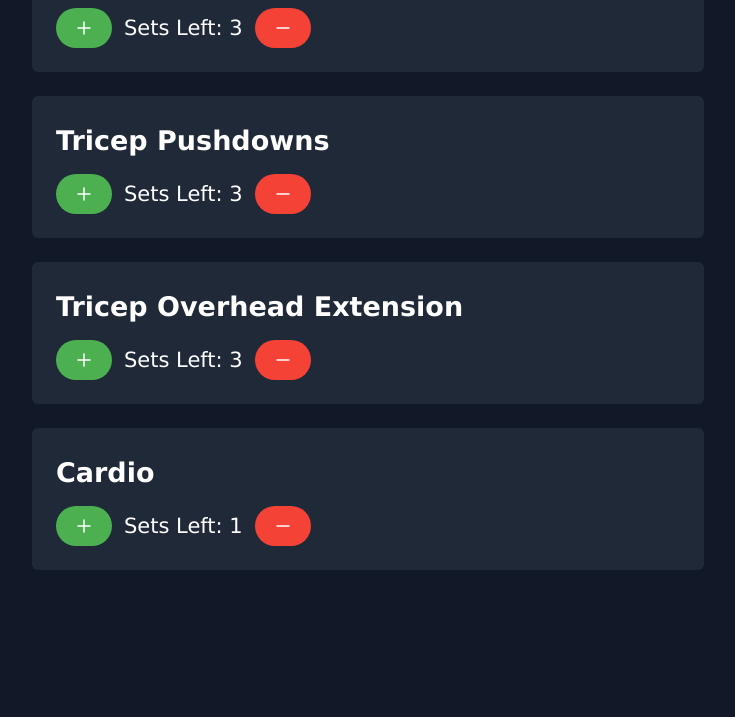
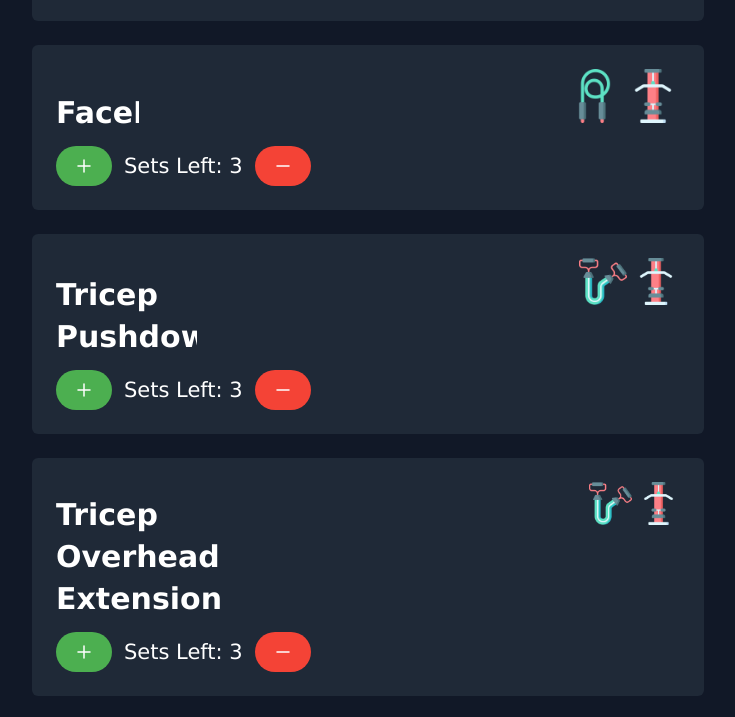
Before and after one commit to moodynooby/Workout-Tracker, a plain HTML site: page index.html in a window 1280 px wide. Shown: the part 636-1353 px from the top of the page, without its empty margins (272-1007 px from the left). Before the commit the page ends 1230 px from the top, so only its background shows below. Drawn offline with nearby package versions, Linux system fonts and the light colour scheme.

Commit message:
feat(ui): add exercise icons and improve exercise display styling
- Add new exercise icon PNG files for various muscle groups
- Update exercise template to display icons alongside exercise names
- Add CSS styling for icon containers and exercise boxes
- Modify data loading to preserve icon assignments when loading saved workouts

```diff
--- a/index.css
+++ b/index.css
@@ -15,6 +15,7 @@ html {
     transform: translateY(0);
   }
 }
+
 @keyframes fadeOut {
   to {
     opacity: 0;
@@ -26,6 +27,7 @@ html {
     transform: translateY(0);
   }
 }
+
 #server-iframe {
   border: orange;
   width: 70%;
@@ -34,19 +36,23 @@ html {
   text-align: center;
   margin-left: 15%;
 }
+
 @keyframes shimmer {
   0% {
     background-position: -200px 0;
   }
+
   100% {
     background-position: 200px 0;
   }
 }
+
 #set-counter {
   animation: shimmer 5 ease-in-out 0.5 infinite forwards ease-in-out;
 }
 
 @keyframes bounce {
+
   0%,
   20%,
   50%,
@@ -54,14 +60,46 @@ html {
   100% {
     transform: translateY(0);
   }
+
   40% {
     transform: translateY(-30px);
   }
+
   60% {
     transform: translateY(-15px);
   }
 }
+
 .bounce {
   animation: bounce 2s ease-in-out infinite;
   transform-origin: center bottom;
 }
+
+.icon-container {
+  display: inline-flex;
+  align-items: baseline;
+  flex-direction: row;
+  flex-wrap: wrap;
+  max-width: fit-content;
+  justify-content: flex-end;
+  gap: 5px;
+}
+
+.icon {
+  width: 10%;
+  height: 10%;
+}
+
+.exercise-box:hover {
+  transform: translateY(-5px);
+}
+
+.exercise-box {
+  width: 100%;
+}
+
+.ex-name {
+  margin-right: 5px;
+  width: max-content;
+  overflow: scroll;
+}
--- a/index.html
+++ b/index.html
@@ -38,10 +38,10 @@
   <div class="hidden" id="server-iframe">
     <button id="editBtn" class="mt-6 w-full p-2 bg-yellow-500 text-black font-bold rounded">🛠️ Edit
       Workout</button>
-    <button id="resetBtn" class="mt-6 w-full p-2 bg-red-500 text-black font-bold rounded" onclick="resetWorkout()">🔄
+    <button id="resetBtn" class="mt-6 w-full p-2 bg-red-500 text-black font-bold rounded" onclick="resetWorkout(data)">🔄
       Reset
       Workout</button>
-    <button id="newCycle" class="mt-6 w-full p-2 bg-green-500 text-black font-bold rounded" onclick="newCycle()">🔄
+    <button id="newCycle" class="mt-6 w-full p-2 bg-green-500 text-black font-bold rounded" onclick="newCycle(data)">🔄
       New Cycle
     </button>
     <div id="editor" class="hidden mt-4">
@@ -53,7 +53,12 @@
   <template id="exercises-template">
     <div class="bg-gray-800 p-4 rounded exercise-box" data-ex="{i}">
       <div class="flex justify-between items-center mb-2 items-baseline">
-        <span class="font-bold text-lg">${ex.name}</span>
+        <span class="font-bold ex-name text-xl">${ex.name}</span>
+        <span class="font-bold icon-container"><img class="icon" src="/icons/${ex.icon_id}.png" >
+            <img class="icon" src="/icons/${ex.icon_alt}.png" alt="">
+
+        </span>
+
       </div>
       <div class="flex space-x-2">
 
@@ -93,37 +98,37 @@
         {
           name: "TRICEST",
           exercises: [
-            { name: "Chest Press", sets: 3, reps: 10, completedSets: 0 },
-            { name: "Chest Fly", sets: 3, reps: 10, completedSets: 0 },
-            { name: "FacePulls", sets: 3, reps: 10, completedSets: 0 },
-            { name: "Tricep Pushdowns ", sets: 3, reps: 10, completedSets: 0 },
-            { name: "Tricep Overhead Extension ", sets: 3, reps: 10, completedSets: 0 },
-            { name: "Cardio", sets: 1, reps: 10, completedSets: 0 }
+            { name: "Chest Press", sets: 3, reps: 10, completedSets: 0, icon_id: "chest_1" },
+            { name: "Chest Fly", sets: 3, reps: 10, completedSets: 0, icon_id: "chest_1" },
+            { name: "FacePulls", sets: 3, reps: 10, completedSets: 0, icon_id: "cable_1" ,icon_alt:"cable_3"},
+            { name: "Tricep Pushdowns ", sets: 3, reps: 10, completedSets: 0, icon_id: "cable_2" ,icon_alt:"cable_3"},
+            { name: "Tricep Overhead Extension ", sets: 3, reps: 10, completedSets: 0, icon_id: "cable_2",icon_alt:"cable_3" },
+            { name: "Cardio", sets: 1, reps: 10, completedSets: 0, icon_id: "cardio_2" }
           ]
         },
         {
           name: "BIBACK",
           exercises: [
-            { name: "Lat Pulldown", sets: 3, reps: 12, completedSets: 0 },
-            { name: "Seated Row", sets: 3, reps: 12, completedSets: 0 },
-            { name: "Preacher", sets: 3, reps: 12, completedSets: 0 },
-            { name: "Cable Band Pull Aparts", sets: 3, reps: 12, completedSets: 0 },
-            { name: "Cable Hammer Curl", sets: 3, reps: 12, completedSets: 0 },
-            { name: "Cardio", sets: 1, reps: 10, completedSets: 0 }
+            { name: "Lat Pulldown", sets: 3, reps: 12, completedSets: 0, icon_id: "cable_3" ,icon_alt:"cable_3"},
+            { name: "Seated Row", sets: 3, reps: 12, completedSets: 0, icon_id: "cable_4" },
+            { name: "Preacher", sets: 3, reps: 12, completedSets: 0, icon_id: "hand" },
+            { name: "Cable Band Pull Aparts", sets: 3, reps: 12, completedSets: 0, icon_id: "cable_2" ,icon_alt:"cable_3"},
+            { name: "Cable Hammer Curl", sets: 3, reps: 12, completedSets: 0, icon_id: "cable_1" ,icon_alt:"cable_4"},
+            { name: "Cardio", sets: 1, reps: 10, completedSets: 0, icon_id: "cardio_1" }
           ]
         },
         {
           name: "Shoug",
           exercises: [
-            { name: "Leg Press", sets: 3, reps: 10, completedSets: 0 },
-            { name: "Lunges", sets: 2, reps: 10, completedSets: 0 },
-            { name: "Assisted Squats", sets: 1, reps: 20, completedSets: 0 },
-            { name: "Leg Extension", sets: 3, reps: 10, completedSets: 0 },
-            { name: "Reverse Leg Curls", sets: 3, reps: 10, completedSets: 0 },
-            { name: "Calf Raise", sets: 1, reps: 30, completedSets: 0 },
-            { name: "Shoulder Press", sets: 2, reps: 15, completedSets: 0 },
-            { name: "Cable Lateral Raise", sets: 3, reps: 10, completedSets: 0 },
-            { name: "Cable Front Raise", sets: 3, reps: 10, completedSets: 0 }
+            { name: "Leg Press", sets: 3, reps: 10, completedSets: 0, icon_id: "leg_1" },
+            { name: "Lunges", sets: 2, reps: 10, completedSets: 0, icon_id: "leg_1" },
+            { name: "Assisted Squats", sets: 1, reps: 20, completedSets: 0, icon_id: "leg_2" },
+            { name: "Leg Extension", sets: 3, reps: 10, completedSets: 0, icon_id: "leg_1" },
+            { name: "Reverse Leg Curls", sets: 3, reps: 10, completedSets: 0, icon_id: "leg_1" },
+            { name: "Calf Raise", sets: 1, reps: 30, completedSets: 0, icon_id: "leg_2" },
+            { name: "Shoulder Press", sets: 2, reps: 15, completedSets: 0, icon_id: "chest_1" },
+            { name: "Cable Lateral Raise", sets: 3, reps: 10, completedSets: 0, icon_id: "cable_2",icon_alt:"cable_4" },
+            { name: "Cable Front Raise", sets: 3, reps: 10, completedSets: 0, icon_id: "cable_1",icon_alt:"cable_4" }
           ]
         }
       ]
@@ -143,7 +148,23 @@
 
     function loadData() {
       const saved = localStorage.getItem("workoutData");
-      return saved ? JSON.parse(saved) : defaultData;
+      const dataToReturn = saved ? JSON.parse(saved) : defaultData;
+      defaultData.workouts.forEach((wDefault, i) => {
+        const wSaved = dataToReturn.workouts[i];
+        if (wSaved) {
+          wDefault.exercises.forEach((exDefault, j) => {
+            const exSaved = wSaved.exercises[j];
+            if (exSaved) {
+              if (exDefault.name === exSaved.name) {
+                exSaved.icon_id = exDefault.icon_id;
+                exSaved.icon_alt = exDefault.icon_alt;
+              }
+            }
+          });
+        }
+      });
+      return dataToReturn;
+
     }
 
     function saveData(data) {
@@ -185,6 +206,8 @@
       container.innerHTML = workout.exercises.map((ex, i) => {
         return template
           .replace(/\${ex\.name}/g, ex.name)
+          .replace(/\${ex\.icon_id}/g, ex.icon_id)
+          .replace(/\${ex\.icon_alt}/g, ex.icon_alt ? ex.icon_alt : "")
           .replace(/\${ex\.sets - ex\.completedSets}/g, ex.sets - ex.completedSets)
           .replace(/\${workoutIndex}/g, workoutIndex)
           .replace(/\${i}/g, i);
```
Also changed, not shown: icons/cable_1.png (added), icons/cable_2.png (added), icons/cable_3.png (added), icons/cable_4.png (added), icons/cardio_1.png (added), icons/cardio_2.png (added), icons/chest_1.png (added), icons/hand.png (added), icons/leg_1.png (added), icons/leg_2.png (added).
